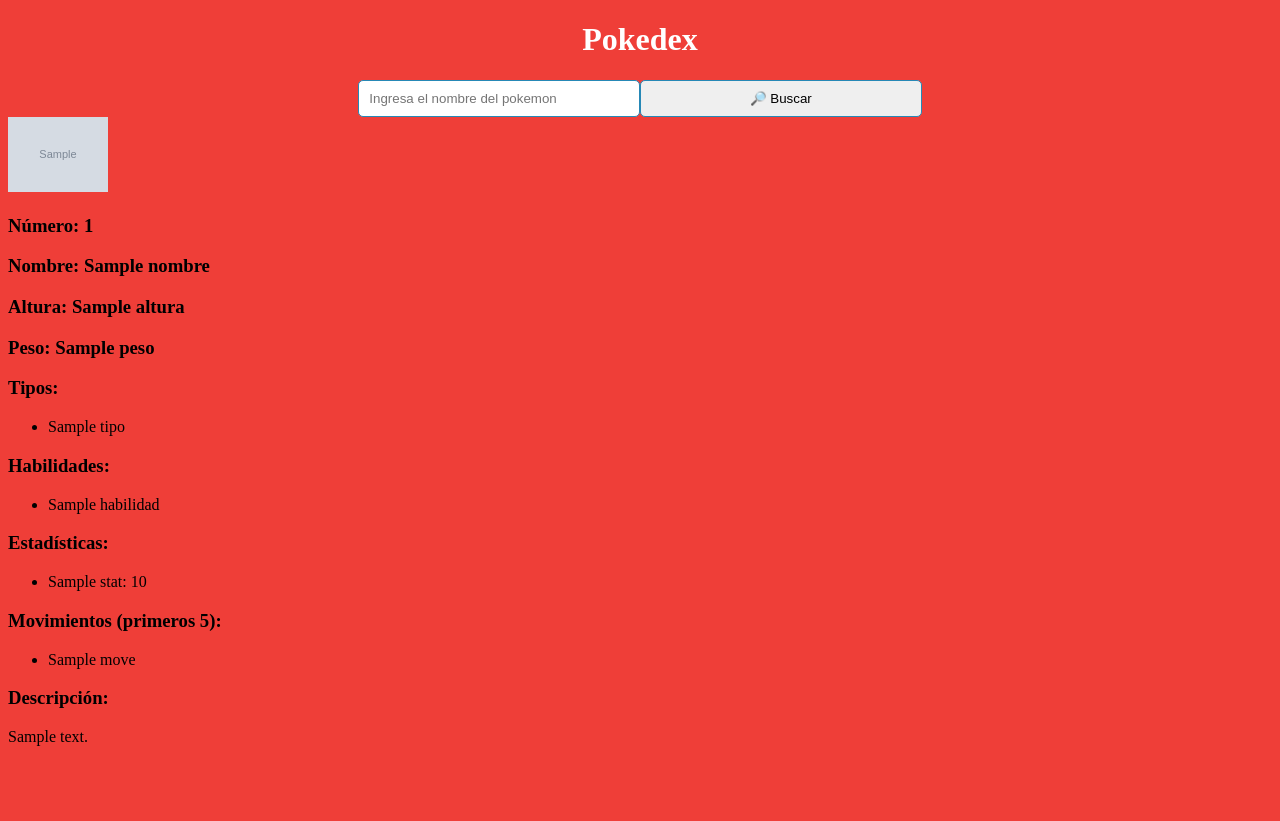
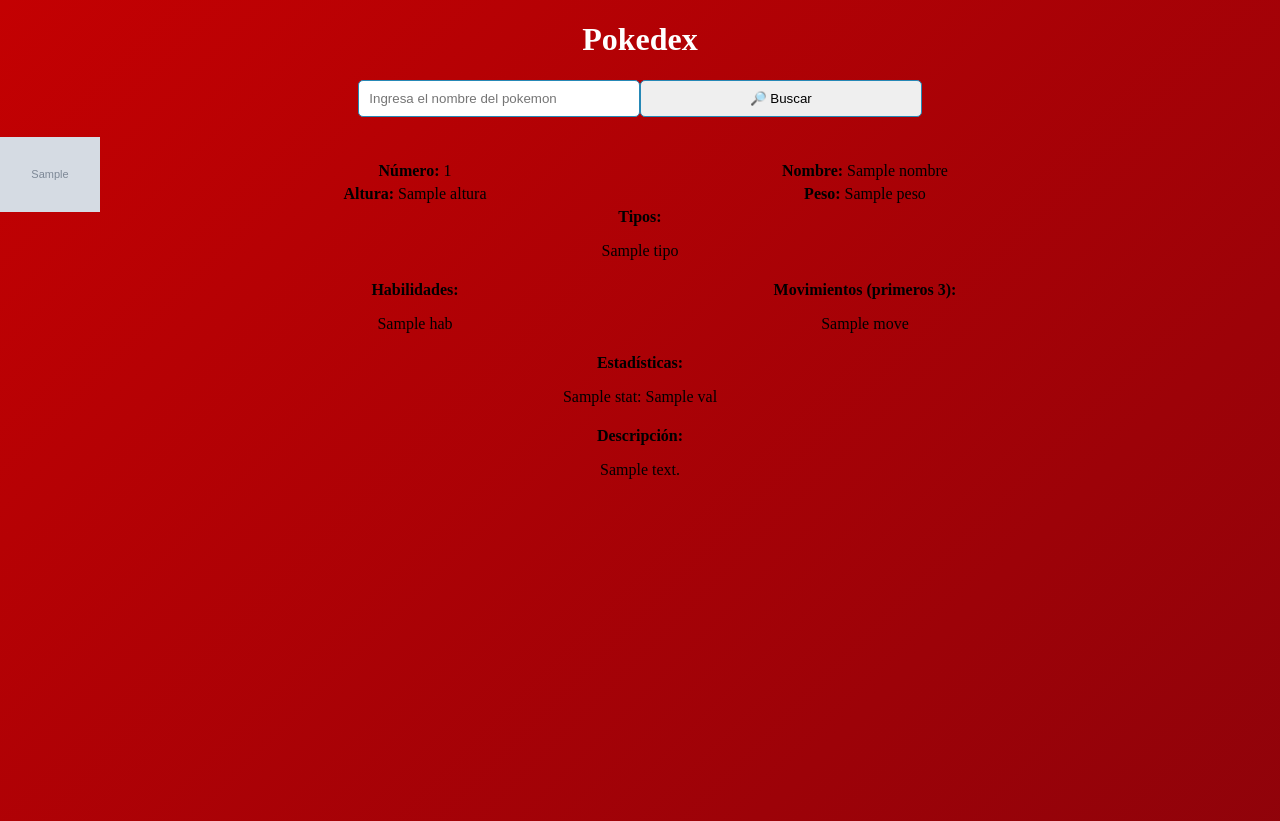
Before and after one commit to Sua7Dev/Pokedex, a Django app: template Pokedex/templates/main.html in a window 1280 px wide. Before the commit the page ends 746 px from the top, so only its background shows below. Run offline with Django 5.2, Linux system fonts and the light colour scheme; the template is opened without the code that fills it: most values are stand-ins (such as "Sample title", 1, 10 or a date in 2020); grey boxes marked "Sample" are stand-in pictures.

Commit message:
cambios esteticos

```diff
--- a/Pokedex/static/css/main.css
+++ b/Pokedex/static/css/main.css
@@ -1,5 +1,29 @@
 body {
-    background-color: #ef3e38;
+    background-size: 400% 400%;
+    /* 💥 CORRECCIÓN: Añade la dirección al inicio del degradado. */
+    background-image: linear-gradient(
+        -45deg,
+        #6a040f,
+        #9d0208,
+        #d00000,
+        #dc2f02,
+        #ef3e38
+    );
+    animation: degradado-animado 5s ease infinite;
+    min-height: 100vh;
+    margin: 0;
+}
+
+@keyframes degradado-animado {
+    0% {
+        background-position: 0% 50%;
+    }
+    50% {
+        background-position: 100% 50%;
+    }
+    100% {
+        background-position: 0% 50%;
+    }
 }
 
 form {
@@ -55,3 +79,89 @@
     /* Si quieres que el ancho sea EXACTAMENTE solo el texto */
     width: min-content;
 }
+
+.imagen {
+    width: 300px;
+    height: 200px;
+    max-width: 100%;
+    height: auto;
+    float: left;
+    margin-right: 10px;
+}
+
+.imagen:hover {
+    transform: scale(1.05);
+    transition: 0.5s;
+}
+
+.tarjeta {
+width: 90%; max-width: 900px; padding: 20px 30px; border-radius: 15px; margin: 20px auto; text-align: center;
+}
+
+.tarjeta_r {
+    display: flex;
+    justify-content: space-between;
+    margin: 5px 0;
+    flex-wrap: wrap
+}
+
+.tarjeta_r div {
+    flex: 1;
+    min-width:120px;
+}
+
+.error {
+    width: fit-content;
+
+    /* 2. Limita el ancho en pantallas pequeñas (Responsiveness) */
+    /* Si el texto es muy largo, lo obliga a saltar de línea. */
+    max-width: 90%;
+
+    /* PROPIEDADES DE CENTRADO */
+
+    /* 3. Centra la tarjeta completa horizontalmente */
+    /* Funciona porque el elemento ahora tiene un ancho definido/autoajustable */
+    margin: 25px auto 5px auto;
+
+    /* 4. Alinea el texto dentro de la tarjeta (si hay múltiples líneas) */
+    text-align: center;
+
+    /* PROPIEDADES DE ESTILO (Se mantienen) */
+
+    /* Nota: 'display: flex' y 'justify-content: center' ya no son estrictamente
+       necesarias aquí a menos que el contenido interior sea complejo */
+    display: block; /* Asegura el comportamiento de bloque para 'margin: auto' */
+    padding: 15px 30px;
+    background-color: rgb(37, 33, 26);
+    color: white;
+    border-radius: 8px;
+    box-shadow: 0 4px 6px rgba(0, 0, 0, 0.4);
+}
+
+.escribe {
+    width: fit-content;
+
+    /* 2. Limita el ancho en pantallas pequeñas (Responsiveness) */
+    /* Si el texto es muy largo, lo obliga a saltar de línea. */
+    max-width: 90%;
+
+    /* PROPIEDADES DE CENTRADO */
+
+    /* 3. Centra la tarjeta completa horizontalmente */
+    /* Funciona porque el elemento ahora tiene un ancho definido/autoajustable */
+    margin: 25px auto 5px auto;
+
+    /* 4. Alinea el texto dentro de la tarjeta (si hay múltiples líneas) */
+    text-align: center;
+
+    /* PROPIEDADES DE ESTILO (Se mantienen) */
+
+    /* Nota: 'display: flex' y 'justify-content: center' ya no son estrictamente
+       necesarias aquí a menos que el contenido interior sea complejo */
+    display: block; /* Asegura el comportamiento de bloque para 'margin: auto' */
+    padding: 15px 30px;
+    background-color: rgb(37, 33, 26);
+    color: white;
+    border-radius: 8px;
+    box-shadow: 0 4px 6px rgba(0, 0, 0, 0.4);
+}
--- a/Pokedex/templates/main.html
+++ b/Pokedex/templates/main.html
@@ -17,46 +17,59 @@
         </form>
          <div>
         {% if id and nombre %}
-
-            <img class="imagen" src="{{ imagen }}" alt="{{ nombre }} sprite" style="width:100px">
-            <h3 class="numero">Número: {{ id }}</h3>
-            <h3 class="nombre">Nombre: {{ nombre }}</h3>
-            <h3 class="altura">Altura: {{ altura }}</h3>
-            <h3 class="peso">Peso: {{ peso }}</h3>
+        <img class="imagen" src="{{ imagen }}" alt="{{ nombre }} sprite" style="width:100px">
+        <div class="tarjeta">
+            <div class="tarjeta_r">
+                <div><strong>Número:</strong> {{ id }}</div>
+                <div><strong>Nombre:</strong> {{ nombre }}</div>
+            </div>
+            <div class="tarjeta_r">
+                <div><strong>Altura:</strong> {{ altura }}</div>
+                <div><strong>Peso:</strong> {{ peso }}</div>
+            </div>
 
 
-            <h3 class="tipo">Tipos:</h3>
-            <ul>
-                {% for tipo in tipos %}
-                    <li>{{ tipo }}</li>
-                {% endfor %}
-            </ul>
+            <div class="tarjeta_r">
+                <div>
+                    <strong>Tipos:</strong>
+                    <ul style="margin:0; padding-left:0;">
+                        {% for tipo in tipos %}<p>{{ tipo }}</p>{% endfor %}
+                    </ul>
+                </div>
+            </div>
 
-            <h3 class="habilidad">Habilidades:</h3>
-            <ul>
-                {% for habilidad in habilidades %}
-                    <li>{{ habilidad }}</li>
-                {% endfor %}
-            </ul>
+            <div class="tarjeta_r">
+                <div>
+                    <strong>Habilidades:</strong>
+                    <ul style="margin:0; padding-left:0;">
+                        {% for hab in habilidades %}<p>{{ hab }}</p>{% endfor %}
+                    </ul>
+                </div>
+                <div>
+                    <strong>Movimientos (primeros 3):</strong>
+                    <ul style="margin:0; padding-left:0;">
+                        {% for move in movimientos %}<p>{{ move }}</p>{% endfor %}
+                    </ul>
+                </div>
+            </div>
 
-            <h3 class="estadistica">Estadísticas:</h3>
-            <ul>
-                {% for stat, valor in estadisticas.items %}
-                    <li>{{ stat }}: {{ valor }}</li>
-                {% endfor %}
-            </ul>
+            <div class="tarjeta_r">
+                <div>
+                    <strong>Estadísticas:</strong>
+                    <ul style="margin:0; padding-left:0;">
+                        {% for stat, val in estadisticas.items %}<p>{{ stat }}: {{ val }}</p>{% endfor %}
+                    </ul>
+                </div>
+            </div>
 
-            <h3 class="movimiento">Movimientos (primeros 5):</h3>
-            <ul>
-                {% for move in movimientos %}
-                    <li>{{ move }}</li>
-                {% endfor %}
-            </ul>
-
-            <h3 class="descripcion">Descripción:</h3>
-            <p>{{ descripcion }}</p>
+            <div class="tarjeta_r">
+                <div>
+                    <strong>Descripción:</strong>
+                    <p>{{ descripcion }}</p>
+                </div>
+            </div>
         {% elif error %}
-            <p style="color:rgb(255, 255, 255);">{{ error }}</p>
+            <p class="error">{{ error }}</p>
         {% else %}
             <div>
                 <h3 class="escribe">Escribe el nombre o ID de tu Pokémon.</h3>
--- a/Pokedex/views.py
+++ b/Pokedex/views.py
@@ -21,7 +21,7 @@
             types = [t['type']['name'].capitalize() for t in list_of_data['types']]
             abilities = [a['ability']['name'].replace('-', ' ').capitalize() for a in list_of_data['abilities']]
             stats = {s['stat']['name'].capitalize(): s['base_stat'] for s in list_of_data['stats']}
-            moves = [m['move']['name'].replace('-', ' ').capitalize() for m in list_of_data['moves'][:5]]
+            moves = [m['move']['name'].replace('-', ' ').capitalize() for m in list_of_data['moves'][:3]]
             url_species = urllib.request.Request(f'https://pokeapi.co/api/v2/pokemon-species/{pokemon}')
             url_species.add_header('User-Agent', "pikachu")
             source_species = urllib.request.urlopen(url_species).read()
```
